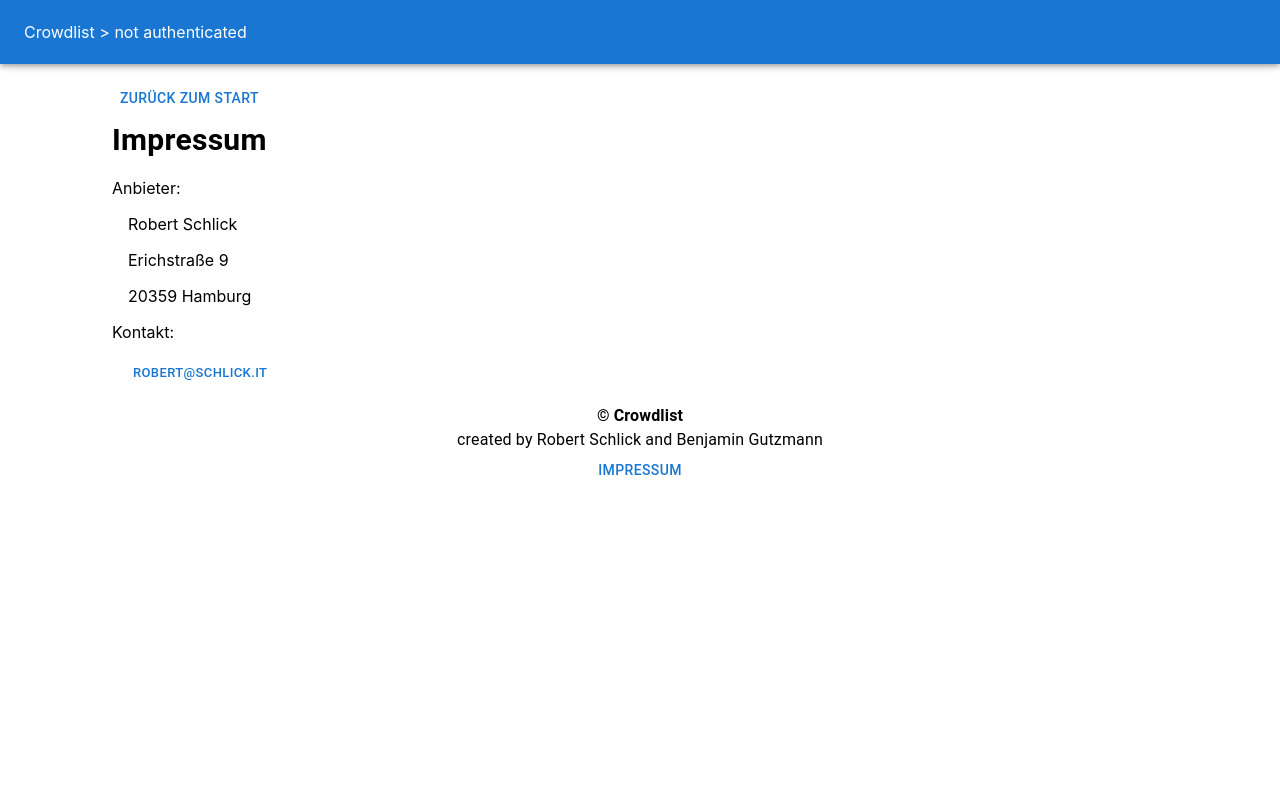
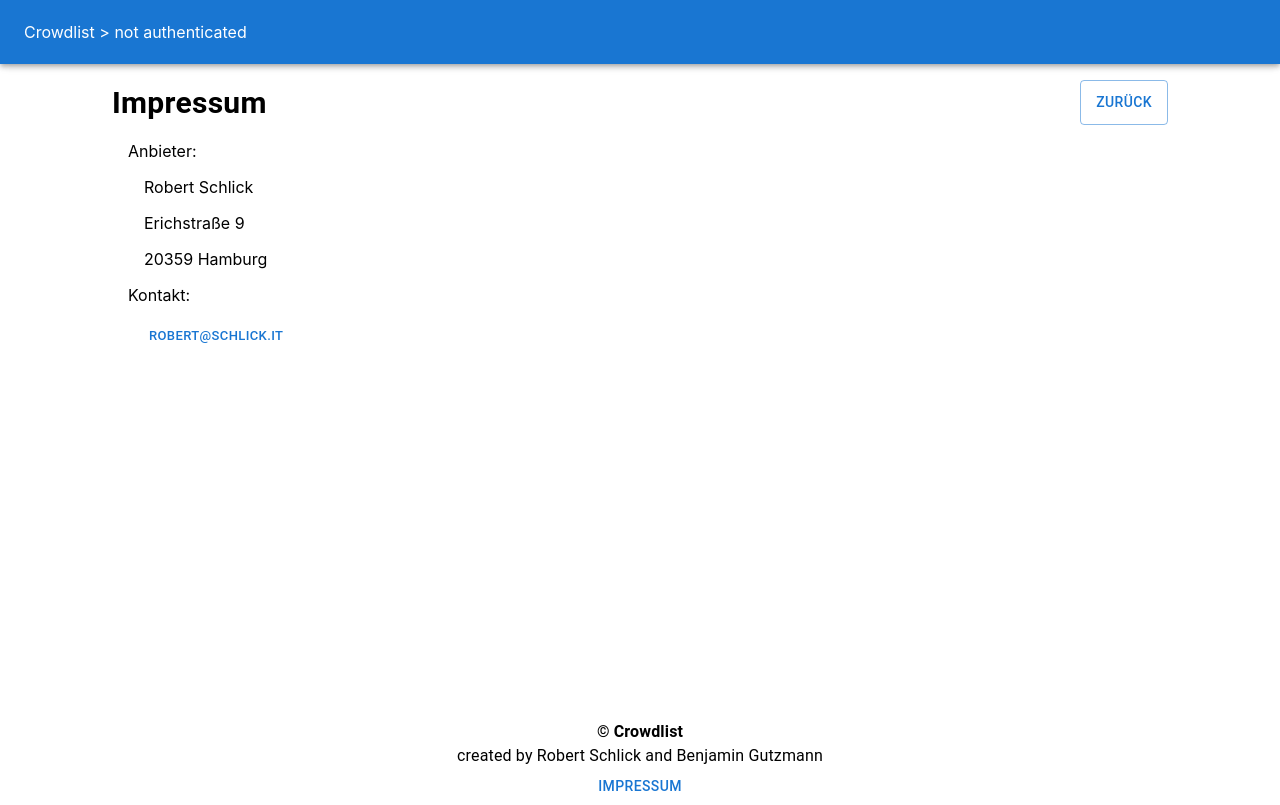
Before and after one commit to broasis/crowdlist, a React (Create React App) app: page /impressum in a window 1280 px wide. Built offline with nearby package versions, Linux system fonts and the light colour scheme; no server answers.

Commit message:
Align style of back buttons and slightly adjust appearance of impressum

```diff
--- a/src/App.tsx
+++ b/src/App.tsx
@@ -24,8 +24,9 @@
     : undefined;
 
   return (
-    <Container fixed className="App">
-      <AppBar position="fixed">
+    <Container className="App">
+      <Container>
+        <AppBar position="fixed" component="header">
           <Toolbar>
             <Box display="flex" flexGrow={1}>
               Crowdlist {">"}{" "}
@@ -33,7 +34,8 @@
             </Box>
           </Toolbar>
         </AppBar>
-      <Container style={{ marginTop: "5em" }}>
+      </Container>
+      <Container style={{ marginTop: "5em", minHeight: "80vh" }}>
         <Routes>
           <Route path="/" element={<GroceryLists />} />
           <Route path="/login" element={<Login />} />
@@ -47,7 +49,7 @@
         </Routes>
       </Container>
       <Container>
-        <Box sx={{ justifyContent: "flex-end" }}>
+        <Box>
           <Typography align={"center"} fontWeight={"bold"}>
             © Crowdlist
           </Typography>
@@ -62,7 +64,6 @@
           </Button>
         </Box>
       </Container>
-      <Container></Container>
     </Container>
   );
 }
--- a/src/components/GroceryList.tsx
+++ b/src/components/GroceryList.tsx
@@ -11,7 +11,7 @@
 } from "@mui/material";
 import CustomForm from "./Form";
 import Grocery from "./Grocery";
-import { Link, useParams } from "react-router-dom";
+import { useNavigate, useParams } from "react-router-dom";
 import { useMutation, useQuery } from "@apollo/client";
 import {
   ADD_GROCERY_ITEM,
@@ -29,6 +29,7 @@
 const GroceryList = (props: IProps) => {
   const { listId } = useParams();
   const [sortMethod, setSortMethod] = useState("Upvotes");
+  const navigate = useNavigate();
 
   const groceryListResult = useQuery(GET_GROCERY_LIST, {
     variables: { id: listId },
@@ -94,9 +95,9 @@
         >
           {groceryListResult.data.getListById.name}
         </Typography>
-        <Link to="/" style={{ textDecoration: "none" }}>
-          <Button variant="outlined">Zurück</Button>
-        </Link>
+        <Button variant="outlined" onClick={() => navigate("/")}>
+          Zurück
+        </Button>
       </Box>
       <br />
       {props.userId && (
--- a/src/components/Impressum.tsx
+++ b/src/components/Impressum.tsx
@@ -8,11 +8,24 @@
   return (
     <>
       <Container>
-        <Button onClick={() => navigate("/")}>Zurück zum Start</Button>
-        <Box>
-          <Typography fontWeight={"bold"} fontSize={30}>
+        <Box
+          component="span"
+          sx={{
+            display: "flex",
+            justifyContent: "space-between",
+          }}
+        >
+          <Typography
+            style={{ fontWeight: 600, fontSize: 30 }}
+            display={"inline"}
+          >
             Impressum
           </Typography>
+          <Button variant="outlined" onClick={() => navigate("/")}>
+            Zurück
+          </Button>
+        </Box>
+        <Box marginLeft={2}>
           <Box component="p">Anbieter:</Box>
           <Box component="p" marginLeft={2}>
             <Box component="p">Robert Schlick</Box>
--- a/src/components/Login.tsx
+++ b/src/components/Login.tsx
@@ -1,4 +1,4 @@
-import { Button, Container, TextField } from "@mui/material";
+import { Box, Button, Container, TextField } from "@mui/material";
 import React, { useEffect, useState } from "react";
 import { useNavigate, useParams } from "react-router-dom";
 
@@ -27,9 +27,13 @@
 
   return (
     <>
-      <Container>
-        <Button onClick={() => navigate("/")}>Zurück zum Start</Button>
-      </Container>
+      <Box
+        component="span"
+        sx={{
+          display: "flex",
+          justifyContent: "space-between",
+        }}
+      >
         <form onSubmit={handleSubmit}>
           <Container>
             <TextField
@@ -40,6 +44,10 @@
             ></TextField>
           </Container>
         </form>
+        <Button variant="outlined" onClick={() => navigate("/")}>
+          Zurück
+        </Button>
+      </Box>
     </>
   );
 };
```
Also changed, not shown: 1 other file (tests, documents, lock files or other folders). Lines whose indentation alone changed are shown as unchanged.
